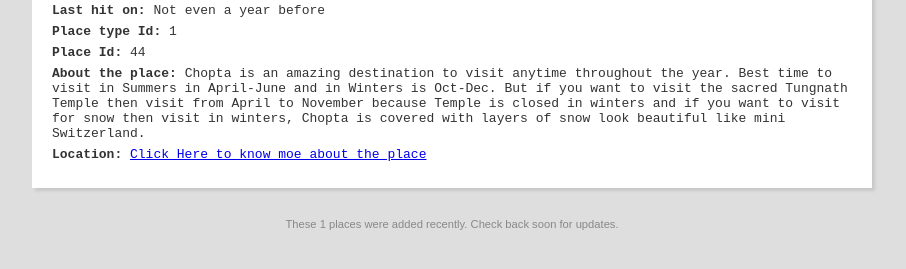
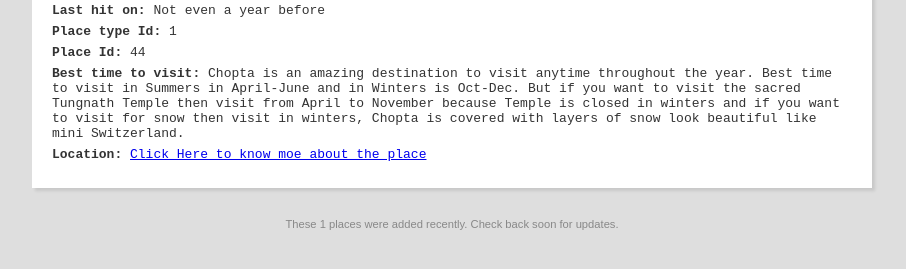
Before and after one commit to VurimiRishitha/test, a plain HTML site: page index.html in a window 1280 px wide. Shown: the part 511-780 px from the top of the page, without its empty margins (188-1094 px from the left). Drawn offline with Linux system fonts and the light colour scheme.

Commit message:
changed text

```diff
--- a/index.html
+++ b/index.html
@@ -51,7 +51,7 @@
   <p><strong>Last hit on:</strong> ${age(pet.year)}</p>
   <p><strong>Place type Id:</strong> ${pet.place_type_id}</p>
   <p><strong>Place Id:</strong> ${pet.place_id}</p>
-  <p><strong>About the place:</strong> ${pet.detail}</p>
+  <p><strong>Best time to visit:</strong> ${pet.detail}</p>
   <p><strong> Location: </strong><a href="${pet.place_url}">Click Here to know moe about the place</a></p>
 
   </div>
```
